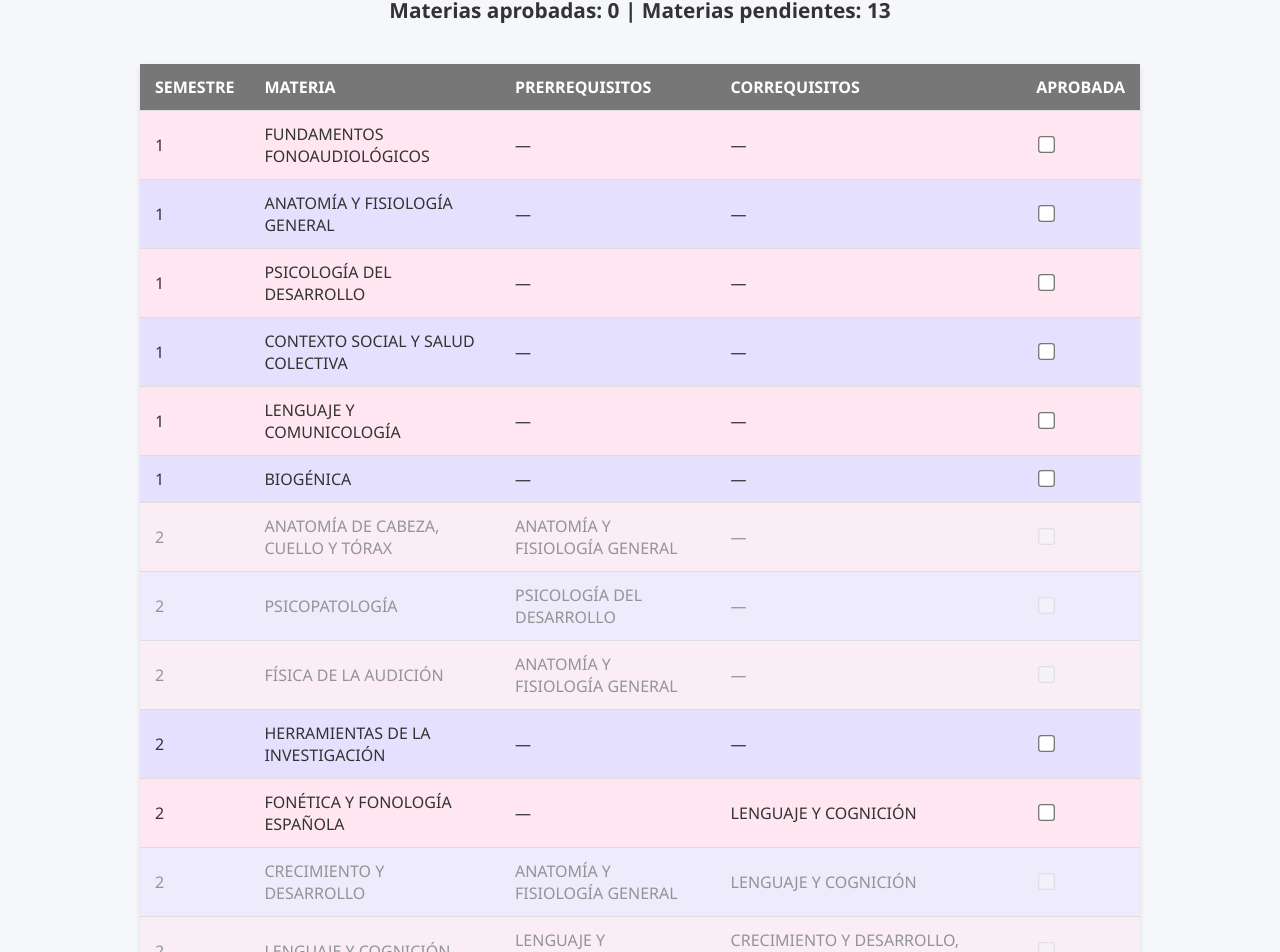
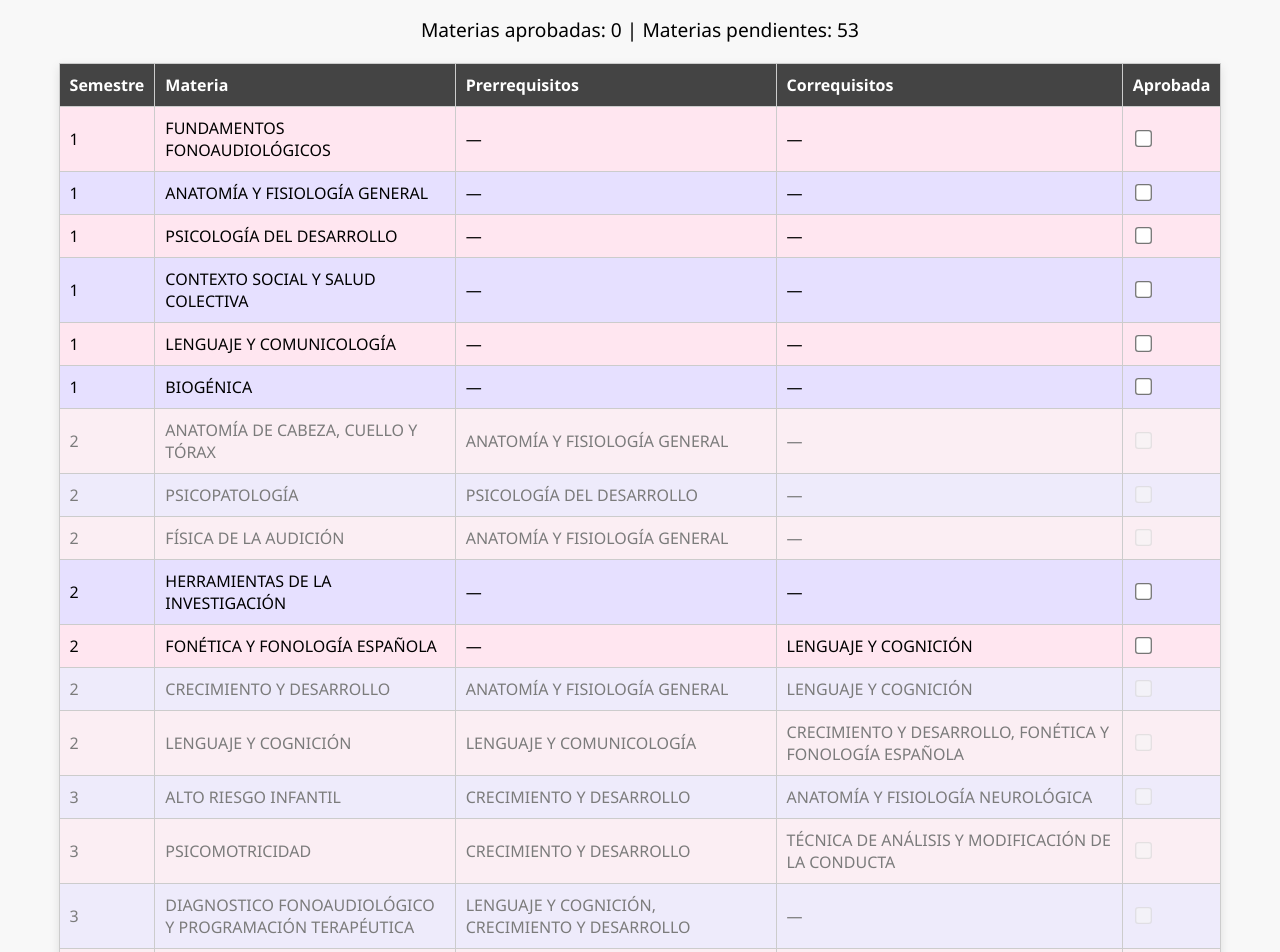
Before and after one commit to Beatriz2903-17/Malla-Curricular-Fonoaudiologia, a plain HTML site: page index.html in a window 1280 px wide. Shown: the part 98-1050 px from the top of the page. Drawn offline with Linux system fonts and the light colour scheme.

Commit message:
Update index.html

```diff
--- a/index.html
+++ b/index.html
@@ -2,42 +2,38 @@
 <html lang="es">
 <head>
   <meta charset="UTF-8" />
-<meta name="viewport" content="width=device-width, initial-scale=1" />
+  <meta name="viewport" content="width=device-width, initial-scale=1.0" />
   <title>Malla Curricular Fonoaudiología</title>
   <style>
     body {
-    font-family: 'Segoe UI', Tahoma, Geneva, Verdana, sans-serif;
-    background: #f5f7fa;
-    margin: 20px;
-    color: #333;
+      font-family: 'Segoe UI', sans-serif;
+      background-color: #f8f8f8;
+      padding: 20px;
     }
     h1 {
       text-align: center;
-    color: #4a4a4a;
-    margin-bottom: 30px;
+      color: #444;
     }
     table {
+      width: 95%;
+      margin: 20px auto;
       border-collapse: collapse;
-    width: 90%;
-    max-width: 1000px;
-    margin: 0 auto 40px auto;
-    box-shadow: 0 3px 6px rgba(0,0,0,0.1);
+      box-shadow: 0 4px 10px rgba(0,0,0,0.1);
     }
     th, td {
-    padding: 12px 15px;
+      border: 1px solid #ccc;
+      padding: 10px;
       text-align: left;
-    border-bottom: 1px solid #ddd;
     }
     th {
-    background-color: #777;
+      background-color: #444;
       color: white;
-    text-transform: uppercase;
     }
     tbody tr:nth-child(odd) {
-    background-color: #ffe6f0; /* rosa claro */
+      background-color: #ffe6f0; /* rosa */
     }
     tbody tr:nth-child(even) {
-    background-color: #e6e0ff; /* lila claro */
+      background-color: #e6e0ff; /* lila */
     }
     tbody tr.disabled {
       opacity: 0.5;
@@ -47,12 +43,9 @@
       cursor: pointer;
     }
     .contador {
-    max-width: 1000px;
-    margin: 20px auto 40px;
-    font-weight: 700;
-    font-size: 1.3em;
-    color: #333;
       text-align: center;
+      font-size: 1.2em;
+      margin: 20px auto;
     }
   </style>
 </head>
@@ -74,145 +67,123 @@
       <th>Aprobada</th>
     </tr>
   </thead>
-  <tbody>
-    <!-- 1er semestre - rosado -->
-    <tr data-semestre="1" data-materia="FUNDAMENTOS FONOAUDIOLÓGICOS" data-prerrequisitos="" data-correquisitos="">
-      <td>1</td>
-      <td>FUNDAMENTOS FONOAUDIOLÓGICOS</td>
-      <td>—</td>
-      <td>—</td>
-      <td><input type="checkbox" onchange="actualizarEstadoMaterias()"></td>
-    </tr>
-    <tr data-semestre="1" data-materia="ANATOMÍA Y FISIOLOGÍA GENERAL" data-prerrequisitos="" data-correquisitos="">
-      <td>1</td>
-      <td>ANATOMÍA Y FISIOLOGÍA GENERAL</td>
-      <td>—</td>
-      <td>—</td>
-      <td><input type="checkbox" onchange="actualizarEstadoMaterias()"></td>
-    </tr>
-    <tr data-semestre="1" data-materia="PSICOLOGÍA DEL DESARROLLO" data-prerrequisitos="" data-correquisitos="">
-      <td>1</td>
-      <td>PSICOLOGÍA DEL DESARROLLO</td>
-      <td>—</td>
-      <td>—</td>
-      <td><input type="checkbox" onchange="actualizarEstadoMaterias()"></td>
-    </tr>
-    <tr data-semestre="1" data-materia="CONTEXTO SOCIAL Y SALUD COLECTIVA" data-prerrequisitos="" data-correquisitos="">
-      <td>1</td>
-      <td>CONTEXTO SOCIAL Y SALUD COLECTIVA</td>
-      <td>—</td>
-      <td>—</td>
-      <td><input type="checkbox" onchange="actualizarEstadoMaterias()"></td>
-    </tr>
-    <tr data-semestre="1" data-materia="LENGUAJE Y COMUNICOLOGÍA" data-prerrequisitos="" data-correquisitos="">
-      <td>1</td>
-      <td>LENGUAJE Y COMUNICOLOGÍA</td>
-      <td>—</td>
-      <td>—</td>
-      <td><input type="checkbox" onchange="actualizarEstadoMaterias()"></td>
-    </tr>
-    <tr data-semestre="1" data-materia="BIOGÉNICA" data-prerrequisitos="" data-correquisitos="">
-      <td>1</td>
-      <td>BIOGÉNICA</td>
-      <td>—</td>
-      <td>—</td>
-      <td><input type="checkbox" onchange="actualizarEstadoMaterias()"></td>
-    </tr>
-
-    <!-- 2do semestre - lila -->
-    <tr data-semestre="2" data-materia="ANATOMÍA DE CABEZA, CUELLO Y TÓRAX" data-prerrequisitos="ANATOMÍA Y FISIOLOGÍA GENERAL" data-correquisitos="">
-      <td>2</td>
-      <td>ANATOMÍA DE CABEZA, CUELLO Y TÓRAX</td>
-      <td>ANATOMÍA Y FISIOLOGÍA GENERAL</td>
-      <td>—</td>
-      <td><input type="checkbox" onchange="actualizarEstadoMaterias()"></td>
-    </tr>
-    <tr data-semestre="2" data-materia="PSICOPATOLOGÍA" data-prerrequisitos="PSICOLOGÍA DEL DESARROLLO" data-correquisitos="">
-      <td>2</td>
-      <td>PSICOPATOLOGÍA</td>
-      <td>PSICOLOGÍA DEL DESARROLLO</td>
-      <td>—</td>
-      <td><input type="checkbox" onchange="actualizarEstadoMaterias()"></td>
-    </tr>
-    <tr data-semestre="2" data-materia="FÍSICA DE LA AUDICIÓN" data-prerrequisitos="ANATOMÍA Y FISIOLOGÍA GENERAL" data-correquisitos="">
-      <td>2</td>
-      <td>FÍSICA DE LA AUDICIÓN</td>
-      <td>ANATOMÍA Y FISIOLOGÍA GENERAL</td>
-      <td>—</td>
-      <td><input type="checkbox" onchange="actualizarEstadoMaterias()"></td>
-    </tr>
-    <tr data-semestre="2" data-materia="HERRAMIENTAS DE LA INVESTIGACIÓN" data-prerrequisitos="" data-correquisitos="">
-      <td>2</td>
-      <td>HERRAMIENTAS DE LA INVESTIGACIÓN</td>
-      <td>—</td>
-      <td>—</td>
-      <td><input type="checkbox" onchange="actualizarEstadoMaterias()"></td>
-    </tr>
-    <tr data-semestre="2" data-materia="FONÉTICA Y FONOLOGÍA ESPAÑOLA" data-prerrequisitos="" data-correquisitos="LENGUAJE Y COGNICIÓN">
-      <td>2</td>
-      <td>FONÉTICA Y FONOLOGÍA ESPAÑOLA</td>
-      <td>—</td>
-      <td>LENGUAJE Y COGNICIÓN</td>
-      <td><input type="checkbox" onchange="actualizarEstadoMaterias()"></td>
-    </tr>
-    <tr data-semestre="2" data-materia="CRECIMIENTO Y DESARROLLO" data-prerrequisitos="ANATOMÍA Y FISIOLOGÍA GENERAL" data-correquisitos="LENGUAJE Y COGNICIÓN">
-      <td>2</td>
-      <td>CRECIMIENTO Y DESARROLLO</td>
-      <td>ANATOMÍA Y FISIOLOGÍA GENERAL</td>
-      <td>LENGUAJE Y COGNICIÓN</td>
-      <td><input type="checkbox" onchange="actualizarEstadoMaterias()"></td>
-    </tr>
-    <tr data-semestre="2" data-materia="LENGUAJE Y COGNICIÓN" data-prerrequisitos="LENGUAJE Y COMUNICOLOGÍA" data-correquisitos="CRECIMIENTO Y DESARROLLO,FONÉTICA Y FONOLOGÍA ESPAÑOLA">
-      <td>2</td>
-      <td>LENGUAJE Y COGNICIÓN</td>
-      <td>LENGUAJE Y COMUNICOLOGÍA</td>
-      <td>CRECIMIENTO Y DESARROLLO, FONÉTICA Y FONOLOGÍA ESPAÑOLA</td>
-      <td><input type="checkbox" onchange="actualizarEstadoMaterias()"></td>
-    </tr>
+  <tbody id="tabla-materias">
   </tbody>
 </table>
 
 <script>
+const materias = [
+  {sem: 1, nombre: "FUNDAMENTOS FONOAUDIOLÓGICOS"},
+  {sem: 1, nombre: "ANATOMÍA Y FISIOLOGÍA GENERAL"},
+  {sem: 1, nombre: "PSICOLOGÍA DEL DESARROLLO"},
+  {sem: 1, nombre: "CONTEXTO SOCIAL Y SALUD COLECTIVA"},
+  {sem: 1, nombre: "LENGUAJE Y COMUNICOLOGÍA"},
+  {sem: 1, nombre: "BIOGÉNICA"},
+
+  {sem: 2, nombre: "ANATOMÍA DE CABEZA, CUELLO Y TÓRAX", pre: ["ANATOMÍA Y FISIOLOGÍA GENERAL"]},
+  {sem: 2, nombre: "PSICOPATOLOGÍA", pre: ["PSICOLOGÍA DEL DESARROLLO"]},
+  {sem: 2, nombre: "FÍSICA DE LA AUDICIÓN", pre: ["ANATOMÍA Y FISIOLOGÍA GENERAL"]},
+  {sem: 2, nombre: "HERRAMIENTAS DE LA INVESTIGACIÓN"},
+  {sem: 2, nombre: "FONÉTICA Y FONOLOGÍA ESPAÑOLA", cor: ["LENGUAJE Y COGNICIÓN"]},
+  {sem: 2, nombre: "CRECIMIENTO Y DESARROLLO", pre: ["ANATOMÍA Y FISIOLOGÍA GENERAL"], cor: ["LENGUAJE Y COGNICIÓN"]},
+  {sem: 2, nombre: "LENGUAJE Y COGNICIÓN", pre: ["LENGUAJE Y COMUNICOLOGÍA"], cor: ["CRECIMIENTO Y DESARROLLO", "FONÉTICA Y FONOLOGÍA ESPAÑOLA"]},
+
+  {sem: 3, nombre: "ALTO RIESGO INFANTIL", pre: ["CRECIMIENTO Y DESARROLLO"], cor: ["ANATOMÍA Y FISIOLOGÍA NEUROLÓGICA"]},
+  {sem: 3, nombre: "PSICOMOTRICIDAD", pre: ["CRECIMIENTO Y DESARROLLO"], cor: ["TÉCNICA DE ANÁLISIS Y MODIFICACIÓN DE LA CONDUCTA"]},
+  {sem: 3, nombre: "DIAGNOSTICO FONOAUDIOLÓGICO Y PROGRAMACIÓN TERAPÉUTICA", pre: ["LENGUAJE Y COGNICIÓN", "CRECIMIENTO Y DESARROLLO"]},
+  {sem: 3, nombre: "TÉCNICA DE ANÁLISIS Y MODIFICACIÓN DE LA CONDUCTA", pre: ["CRECIMIENTO Y DESARROLLO"], cor: ["PSICOMOTRICIDAD"]},
+  {sem: 3, nombre: "OTOLOGÍA", pre: ["ANATOMÍA DE CABEZA, CUELLO Y TÓRAX", "FÍSICA DE LA AUDICIÓN"]},
+  {sem: 3, nombre: "ANATOMÍA Y FISIOLOGÍA NEUROLÓGICA", pre: ["ANATOMÍA DE CABEZA, CUELLO Y TÓRAX"], cor: ["ALTO RIESGO INFANTIL"]},
+  {sem: 3, nombre: "BIOESTADÍSTICA", pre: ["HERRAMIENTAS DE LA INVESTIGACIÓN"]},
+
+  {sem: 4, nombre: "PRÁCTICA SERV. COMUNIDAD. EVALUACION FONOAUDIOLOGICA", pre: ["DIAGNOSTICO FONOAUDIOLÓGICO Y PROGRAMACIÓN TERAPÉUTICA"], cor: ["PATOLOGÍAS DEL HABLA, DEGLUCIÓN Y SU REHABILITACIÓN", "NEUROLOGÍA INFANTIL Y DEL ADULTO"]},
+  {sem: 4, nombre: "NEUROLOGÍA INFANTIL Y DEL ADULTO", pre: ["ANATOMÍA Y FISIOLOGÍA NEUROLÓGICA"], cor: ["PRÁCTICA SERV. COMUNIDAD. EVALUACION FONOAUDIOLOGICA"]},
+  {sem: 4, nombre: "PATOLOGÍAS DEL HABLA, DEGLUCIÓN Y SU REHABILITACIÓN", pre: ["DIAGNOSTICO FONOAUDIOLÓGICO Y PROGRAMACIÓN TERAPÉUTICA", "ANATOMÍA Y FISIOLOGÍA NEUROLÓGICA"], cor: ["PRÁCTICA SERV. COMUNIDAD. EVALUACION FONOAUDIOLOGICA"]},
+  {sem: 4, nombre: "AUDIOLOGÍA Y LABERINTOLOGÍA", pre: ["ALTO RIESGO INFANTIL", "OTOLOGÍA"]},
+  {sem: 4, nombre: "ODONTOESTOMATOLOGÍA"},
+  {sem: 4, nombre: "TERAPÉUTICA FONOAUDIOLÓGICA EN TRASTORNOS COGNITIVOS Y SENSORIALES", pre: ["ALTO RIESGO INFANTIL"]},
+  {sem: 4, nombre: "SALUD PÚBLICA I", pre: ["BIOESTADÍSTICA"]},
+
+  {sem: 5, nombre: "INTERVENCIÓN FONOAUDIOLÓGICA I", pre: ["PRÁCTICA SERV. COMUNIDAD. EVALUACION FONOAUDIOLOGICA"], cor: ["PATOLOGÍAS DEL LENGUAJE Y SU REHABILITACIÓN", "AUDIOLOGÍA Y LABERINTOLOGÍA PATOLOGICA", "EVALUACIÓN Y DIAGNÓSTICO DE LA VOZ"]},
+  {sem: 5, nombre: "PATOLOGÍAS DEL LENGUAJE Y SU REHABILITACIÓN", pre: ["NEUROLOGÍA INFANTIL Y DEL ADULTO", "PATOLOGÍAS DEL HABLA, DEGLUCIÓN Y SU REHABILITACIÓN"], cor: ["INTERVENCIÓN FONOAUDIOLÓGICA I"]},
+  {sem: 5, nombre: "AUDIOLOGÍA Y LABERINTOLOGÍA PATOLOGICA", pre: ["AUDIOLOGÍA Y LABERINTOLOGÍA", "NEUROLOGÍA INFANTIL Y DEL ADULTO"], cor: ["INTERVENCIÓN FONOAUDIOLÓGICA I"]},
+  {sem: 5, nombre: "TERAPÉUTICA FONOAUDIOLÓGICA EN TRASTORNOS NEUROMOTORES", pre: ["TERAPÉUTICA FONOAUDIOLÓGICA EN TRASTORNOS COGNITIVOS Y SENSORIALES", "NEUROLOGÍA INFANTIL Y DEL ADULTO"]},
+  {sem: 5, nombre: "EVALUACIÓN Y DIAGNÓSTICO DE LA VOZ", pre: ["NEUROLOGÍA INFANTIL Y DEL ADULTO", "PATOLOGÍAS DEL HABLA, DEGLUCIÓN Y SU REHABILITACIÓN"], cor: ["INTERVENCIÓN FONOAUDIOLÓGICA I"]},
+  {sem: 5, nombre: "GERIATRÍA Y GERONTOLOGÍA", pre: ["NEUROLOGÍA INFANTIL Y DEL ADULTO"]},
+  {sem: 5, nombre: "SALUD PÚBLICA II", pre: ["SALUD PÚBLICA I"]},
+
+  {sem: 6, nombre: "RELACIÓN DE LA CLÍNICA CON LA TERAPÉUTICA FONOAUDIOLÓGICA I", pre: ["INTERVENCIÓN FONOAUDIOLÓGICA I"], cor: ["INTERVENCIÓN FONOAUDIOLÓGICA II"]},
+  {sem: 6, nombre: "TERAPÉUTICA FONOAUDIOLÓGICA EN MALFORMACIONES OROFACIALES", pre: ["EVALUACIÓN Y DIAGNÓSTICO DE LA VOZ"]},
+  {sem: 6, nombre: "METODOLOGÍA DE LA INVESTIGACIÓN I", pre: ["SALUD PÚBLICA II"]},
+  {sem: 6, nombre: "INTERVENCIÓN FONOAUDIOLÓGICA II", pre: ["INTERVENCIÓN FONOAUDIOLÓGICA I"], cor: ["TERAPIA Y REHABILITACIÓN DE LA VOZ", "AUDIOPRÓTESIS...", "RELACIÓN DE LA CLÍNICA CON LA TERAPÉUTICA FONOAUDIOLÓGICA I"]},
+  {sem: 6, nombre: "TERAPIA Y REHABILITACIÓN DE LA VOZ", pre: ["EVALUACIÓN Y DIAGNÓSTICO DE LA VOZ"], cor: ["INTERVENCIÓN FONOAUDIOLÓGICA II"]},
+  {sem: 6, nombre: "AUDIOPRÓTESIS, SISTEMAS IMPLANTABLES E INTERVENCIÓN AUDITIVO VERBAL", pre: ["AUDIOLOGÍA Y LABERINTOLOGÍA PATOLOGICA"], cor: ["INTERVENCIÓN FONOAUDIOLÓGICA II"]},
+
+  {sem: 7, nombre: "ADMINISTRACIÓN FONOAUDIOLÓGICA"},
+  {sem: 7, nombre: "INTERVENCIÓN FONOAUDIOLÓGICA III", pre: ["INTERVENCIÓN FONOAUDIOLÓGICA II"], cor: ["RELACIÓN DE LA CLÍNICA CON LA TERAPÉUTICA FONOAUDIOLÓGICA II", "ANÁLISIS ACÚSTICO DE LA VOZ"]},
+  {sem: 7, nombre: "ANÁLISIS ACÚSTICO DE LA VOZ", pre: ["TERAPIA Y REHABILITACIÓN DE LA VOZ"], cor: ["INTERVENCIÓN FONOAUDIOLÓGICA III"]},
+  {sem: 7, nombre: "METODOLOGÍA DE LA INVESTIGACIÓN II", pre: ["METODOLOGÍA DE LA INVESTIGACIÓN I"]},
+  {sem: 7, nombre: "TÉCNICAS DIDÁCTICAS EN FONOAUDIOLOGÍA"},
+  {sem: 7, nombre: "TRASTORNOS DEL APRENDIZAJE", pre: ["INTERVENCIÓN FONOAUDIOLÓGICA II"]},
+  {sem: 7, nombre: "RELACIÓN DE LA CLÍNICA CON LA TERAPÉUTICA FONOAUDIOLÓGICA II", pre: ["RELACIÓN DE LA CLÍNICA CON LA TERAPÉUTICA FONOAUDIOLÓGICA I"], cor: ["INTERVENCIÓN FONOAUDIOLÓGICA III"]},
+
+  {sem: 8, nombre: "DIAGNÓSTICO E INTERVENCIÓN FONOAUDIOLÓGICA EN NIÑOS Y ADULTOS", pre: ["RELACIÓN DE LA CLÍNICA CON LA TERAPÉUTICA FONOAUDIOLÓGICA II", "INTERVENCIÓN FONOAUDIOLÓGICA III"], cor: ["ELABORACIÓN Y EJECUCIÓN TERAPÉUTICA"]},
+  {sem: 8, nombre: "ELABORACIÓN Y EJECUCIÓN TERAPÉUTICA FONOAUDIOLÓGICA", pre: ["RELACIÓN DE LA CLÍNICA CON LA TERAPÉUTICA FONOAUDIOLÓGICA II", "INTERVENCIÓN FONOAUDIOLÓGICA III"], cor: ["DIAGNÓSTICO E INTERVENCIÓN FONOAUDIOLÓGICA EN NIÑOS Y ADULTOS"]},
+  {sem: 8, nombre: "INTEGRACIÓN DE PROYECTO I", pre: ["METODOLOGÍA DE LA INVESTIGACIÓN II"]},
+
+  {sem: 9, nombre: "PROMOCIÓN Y PREVENCIÓN FONOAUDIOLÓGICA FAMILIAR Y COMUNITARIA", pre: ["DIAGNÓSTICO E INTERVENCIÓN FONOAUDIOLÓGICA EN NIÑOS Y ADULTOS"]},
+  {sem: 9, nombre: "PRÁCTICAS LABORALES EN CENTROS DE SALUD Y HOSPITALES II", pre: ["ELABORACIÓN Y EJECUCIÓN TERAPÉUTICA FONOAUDIOLÓGICA"]},
+  {sem: 9, nombre: "INTEGRACIÓN DE PROYECTO II", pre: ["INTEGRACIÓN DE PROYECTO I"]}
+];
+
+const tabla = document.getElementById("tabla-materias");
+
+materias.forEach(m => {
+  const tr = document.createElement("tr");
+  tr.dataset.materia = m.nombre;
+  tr.dataset.prerrequisitos = m.pre ? m.pre.join(",") : "";
+  tr.dataset.correquisitos = m.cor ? m.cor.join(",") : "";
+
+  tr.innerHTML = `
+    <td>${m.sem}</td>
+    <td>${m.nombre}</td>
+    <td>${m.pre ? m.pre.join(", ") : "—"}</td>
+    <td>${m.cor ? m.cor.join(", ") : "—"}</td>
+    <td><input type="checkbox" onchange="actualizarEstadoMaterias()"></td>
+  `;
+  tabla.appendChild(tr);
+});
+
 function actualizarEstadoMaterias() {
-  const filas = document.querySelectorAll('tbody tr');
+  const filas = document.querySelectorAll("tbody tr");
   const aprobadas = new Set();
-
-  // Primero, agregar materias marcadas
   filas.forEach(fila => {
-    const checkbox = fila.querySelector('input[type="checkbox"]');
+    const checkbox = fila.querySelector("input[type='checkbox']");
     if (checkbox.checked) {
       aprobadas.add(fila.dataset.materia);
     }
   });
 
   filas.forEach(fila => {
-    const checkbox = fila.querySelector('input[type="checkbox"]');
-    const prerreqs = fila.dataset.prerrequisitos ? fila.dataset.prerrequisitos.split(',').map(s => s.trim()).filter(s => s.length > 0) : [];
-    // Correquisitos no bloquean, se permiten simultáneos
-    const prerreqsCumplidos = prerreqs.every(r => aprobadas.has(r));
-
-    if (prerreqsCumplidos) {
+    const checkbox = fila.querySelector("input[type='checkbox']");
+    const pre = fila.dataset.prerrequisitos ? fila.dataset.prerrequisitos.split(',').map(p => p.trim()) : [];
+    const preOk = pre.every(p => aprobadas.has(p));
+    if (preOk) {
       checkbox.disabled = false;
-      fila.classList.remove('disabled');
+      fila.classList.remove("disabled");
     } else {
       checkbox.disabled = true;
       checkbox.checked = false;
-      fila.classList.add('disabled');
+      fila.classList.add("disabled");
     }
   });
 
-  // Actualizar contadores
-  const totalMaterias = filas.length;
-  let aprobadasCount = 0;
-  filas.forEach(fila => {
-    if(fila.querySelector('input[type="checkbox"]').checked) aprobadasCount++;
-  });
-
-  document.getElementById('aprobadas').textContent = aprobadasCount;
-  document.getElementById('pendientes').textContent = totalMaterias - aprobadasCount;
+  const total = filas.length;
+  const done = Array.from(filas).filter(f => f.querySelector("input").checked).length;
+  document.getElementById("aprobadas").textContent = done;
+  document.getElementById("pendientes").textContent = total - done;
 }
 
-// Ejecutar al cargar página
 window.onload = actualizarEstadoMaterias;
 </script>
 
```
Lines whose indentation alone changed are shown as unchanged.
